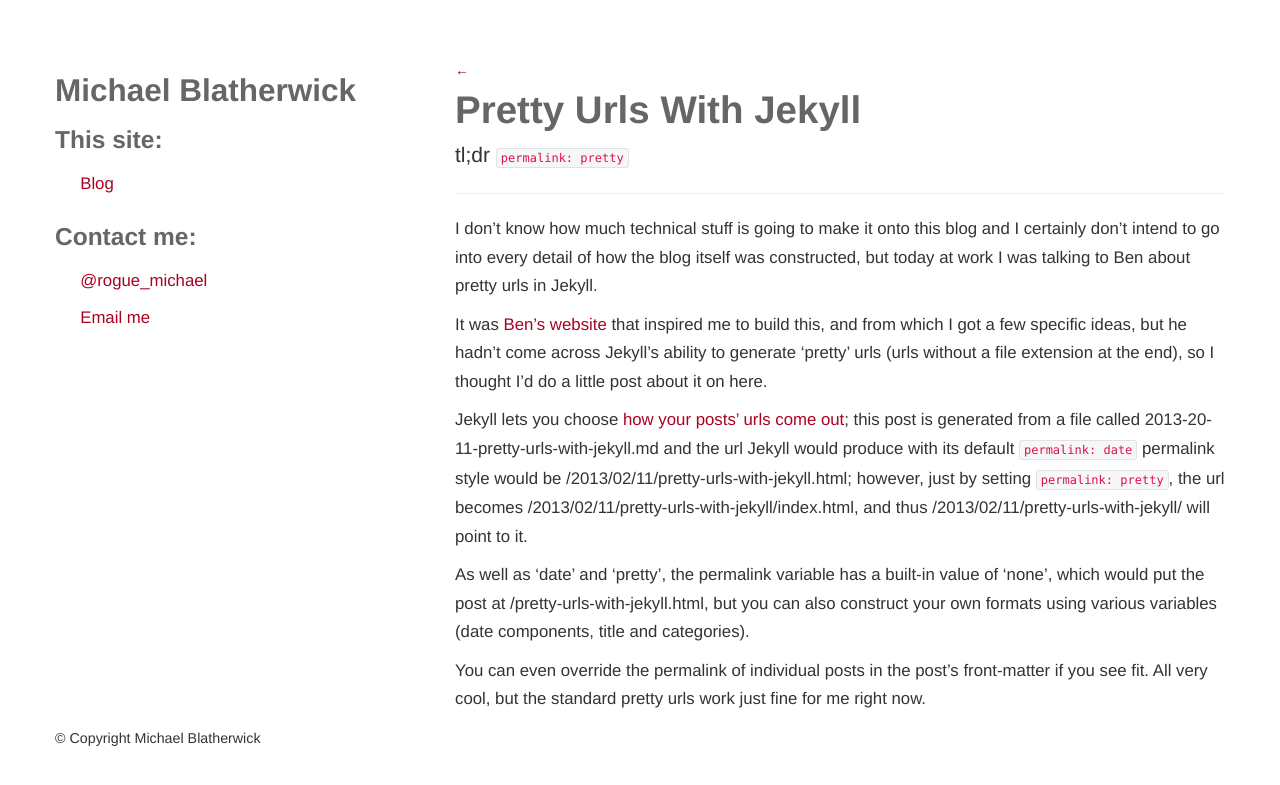
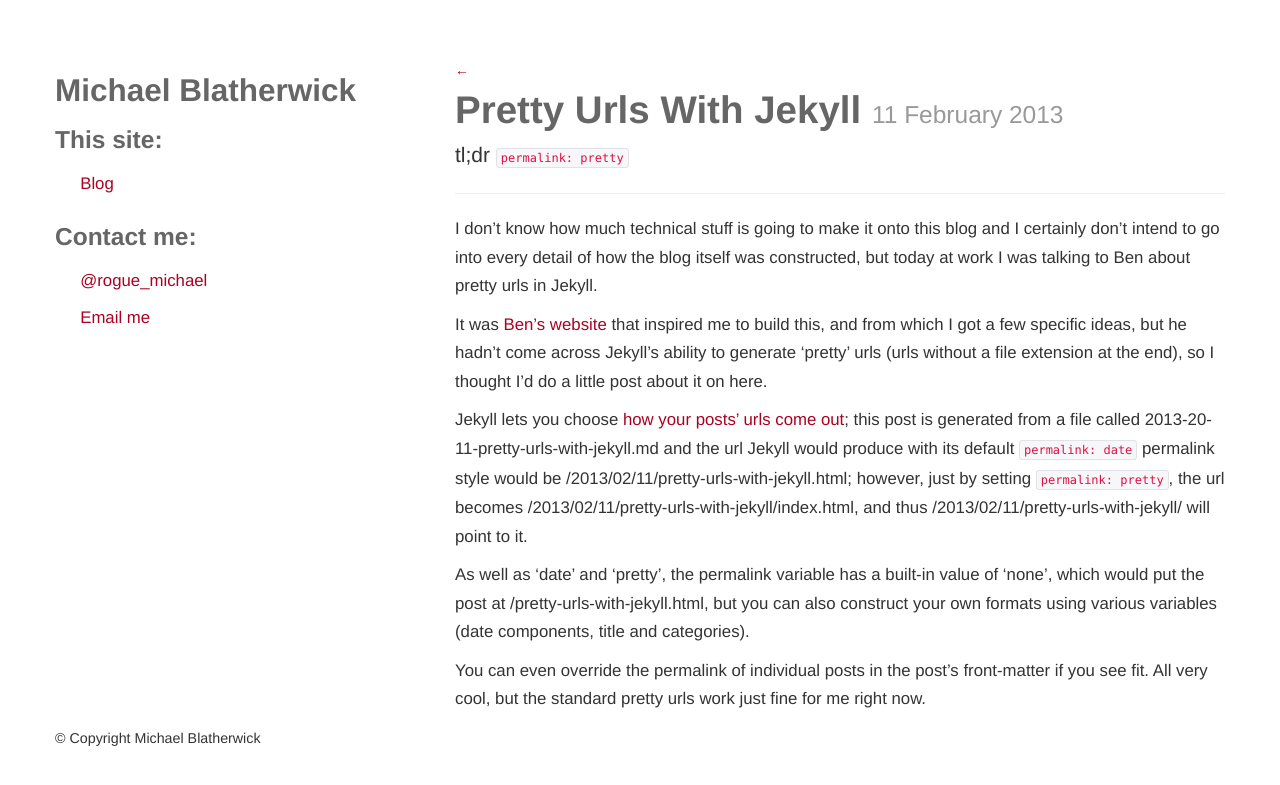
Before and after one commit to exonian/exonian.github.com, a Jekyll site: the page built from _posts/2013-02-11-pretty-urls-with-jekyll.md, in a window 1280 px wide. Shown: the top 785 px of the page. Built offline with Jekyll 4.4.1, drawn with Linux system fonts in a browser that asks for light colours.

Commit message:
Fix post date in post title

```diff
--- a/_layouts/post.html
+++ b/_layouts/post.html
@@ -4,7 +4,7 @@ layout: with_sidebar
 
 <a href="/">&larr;</a>
 <h1>{{ page.title }}
-    <small>{{ post.date | date: "%d %B %Y" }}</small>
+    <small>{{ page.date | date: "%d %B %Y" }}</small>
 </h1>
 
 {{ content }}
```
